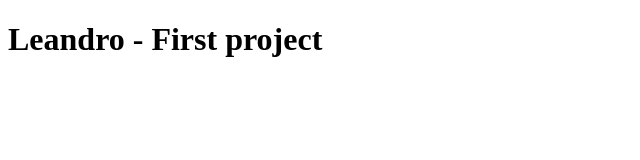
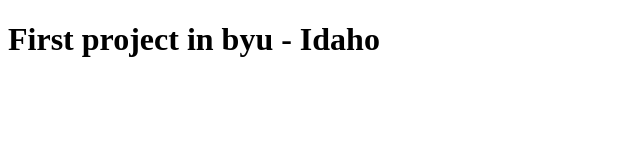
Before and after one commit to leandrosilvapereira/leandrosilvapereira.github.io, a plain HTML site: page index.html in a window 1280 px wide. Shown: the whole page, without its empty margins (0-640 px from the left). Drawn offline with Linux system fonts and the light colour scheme.

Commit message:
First Project

```diff
--- a/index.html
+++ b/index.html
@@ -7,6 +7,6 @@
     <title>Leandro Silva Pereira</title>
 </head>
 <body>
-    <h1>Leandro - First project</h1>
+    <h1>First project in byu - Idaho</h1>
 </body>
 </html>
```
